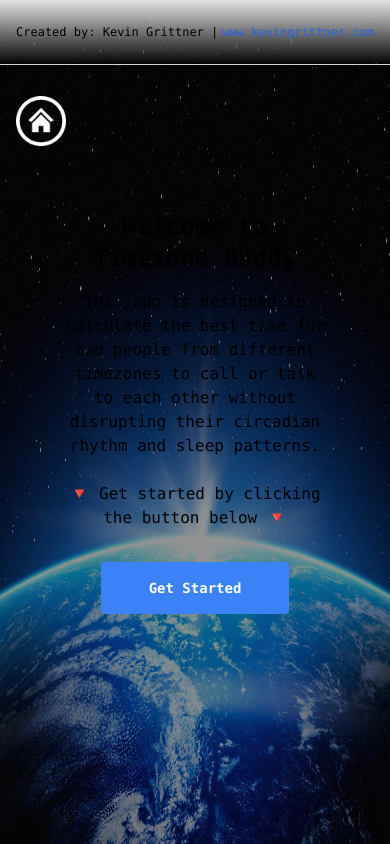
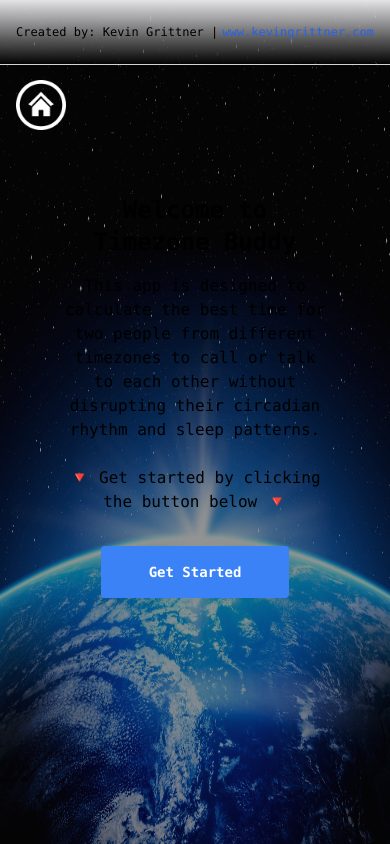
Before and after one commit to EpicIbby101/timezoneapp, a Next.js app: page / in a window 390 px wide. Built offline with nearby package versions, Linux system fonts and the light colour scheme.

Commit message:
Refactored Header component

```diff
--- a/src/components/Header.jsx
+++ b/src/components/Header.jsx
@@ -8,7 +8,7 @@ return(
       Created by: Kevin Grittner | <a href="https://www.kevingrittner.com" target="_blank" className='text-blue-600 ml-1'>www.kevingrittner.com</a>
     </p>
     <Link href="/">
-    <Image src="/images/home-button-icon.png" alt="home" width={50} height={50} className="mt-24 lg:mt-3 sm:mt-20 ml-4" />
+    <Image src="/images/home-button-icon.png" alt="home" width={50} height={50} className="mt-20 lg:mt-3 sm:mt-20 ml-4" />
     </Link>
     </div>
 )
```
